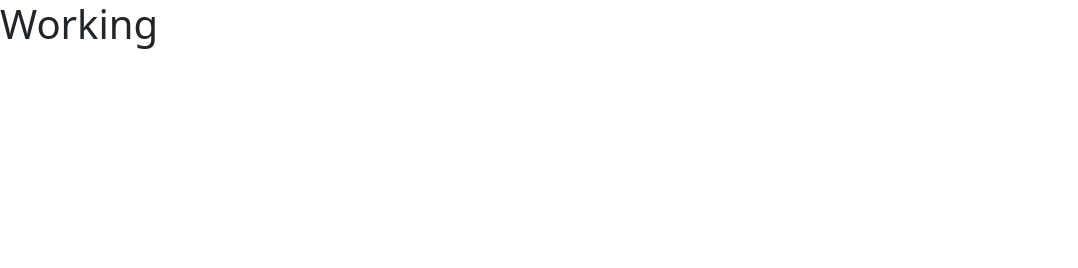
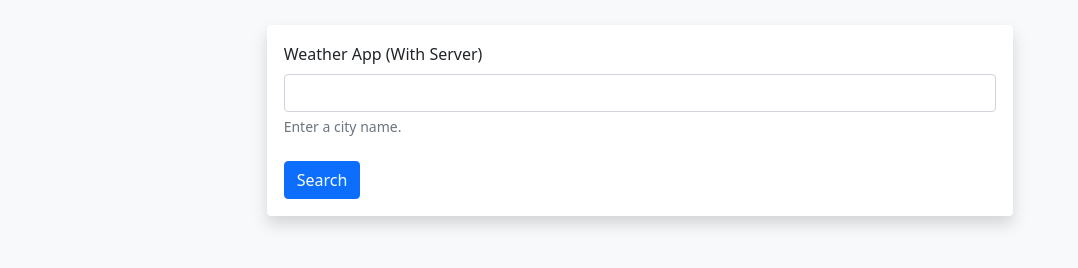
Before and after one commit to timothynegron/express-server-weather-app, a website: page index.html in a window 1280 px wide. Shown: the whole page, without its empty margins (0-1078 px from the left). Drawn offline with nearby package versions, Linux system fonts and the light colour scheme.

Commit message:
Updates form, adds bootstrap

```diff
--- a/index.html
+++ b/index.html
@@ -4,12 +4,18 @@
     <meta charset="UTF-8">
     <meta http-equiv="X-UA-Compatible" content="IE=edge">
     <meta name="viewport" content="width=device-width, initial-scale=1.0">
-    <title>Server Weather App</title>
-
+    <title>Weather App (With Server)</title>
     <!-- Bootstrap -->
     <link href="https://cdn.jsdelivr.net/npm/bootstrap@5.0.0-beta3/dist/css/bootstrap.min.css" rel="stylesheet" integrity="sha384-eOJMYsd53ii+scO/bJGFsiCZc+5NDVN2yr8+0RDqr0Ql0h+rP48ckxlpbzKgwra6" crossorigin="anonymous">
 </head>
-<body>
-    <h1>Working</h1>
+<body class="bg-light">
+    <form class="d-flex justify-content-center" action="/" method="POST" style="margin-top: 25px;">
+        <div class="col-7 bg-light p-3 border border-white rounded mb-3 shadow p-3 mb-5 bg-white rounded">
+            <label class="form-label" for="cityInput">Weather App (With Server)</label>
+            <input class="form-control" id="cityInput" type="text" name="cityName">
+            <div class="form-text">Enter a city name.</div><br>
+            <button class="btn btn-primary" type="submit">Search</button>
+        </div>
+    </form>
 </body>
 </html>
```
